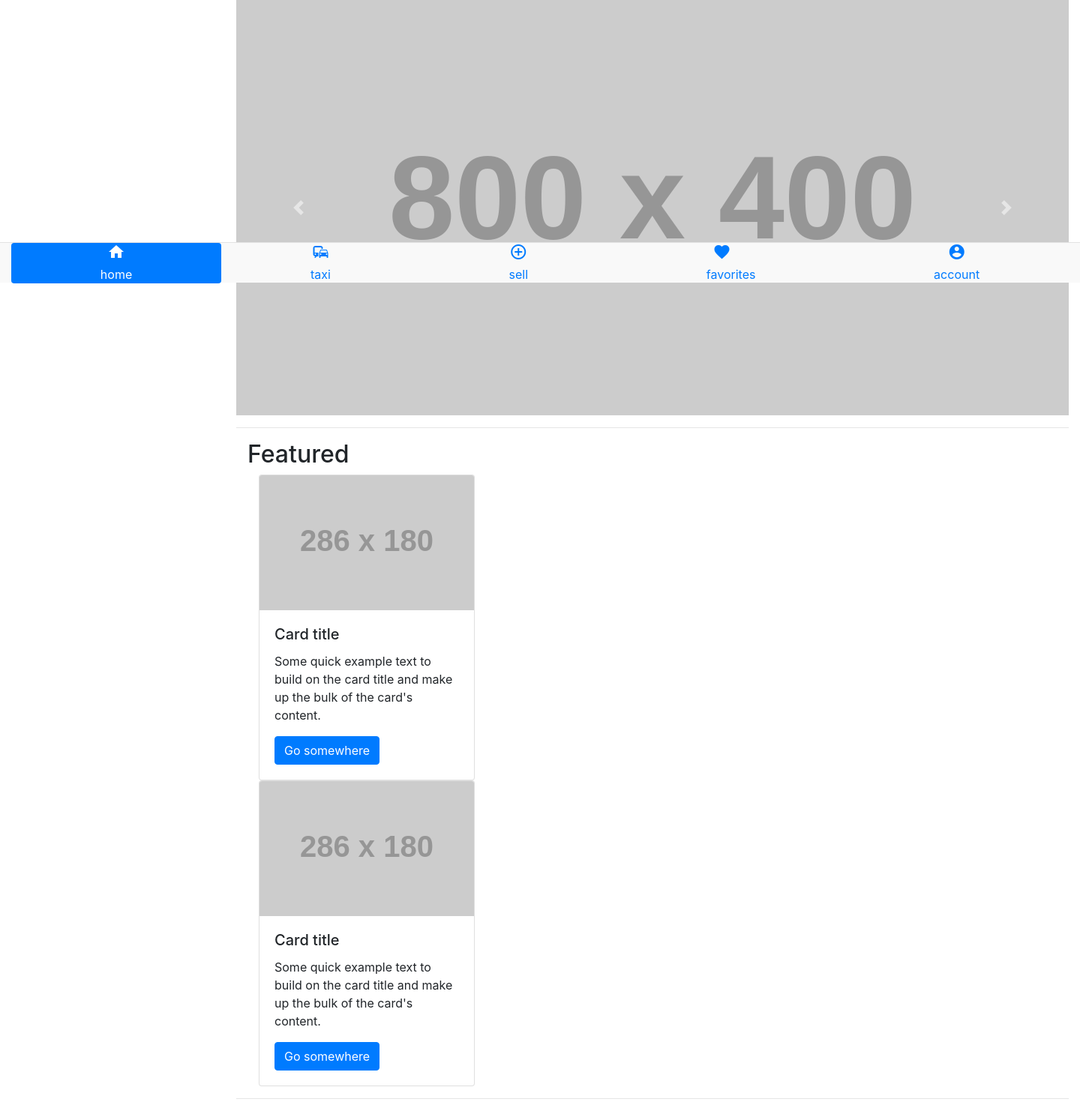
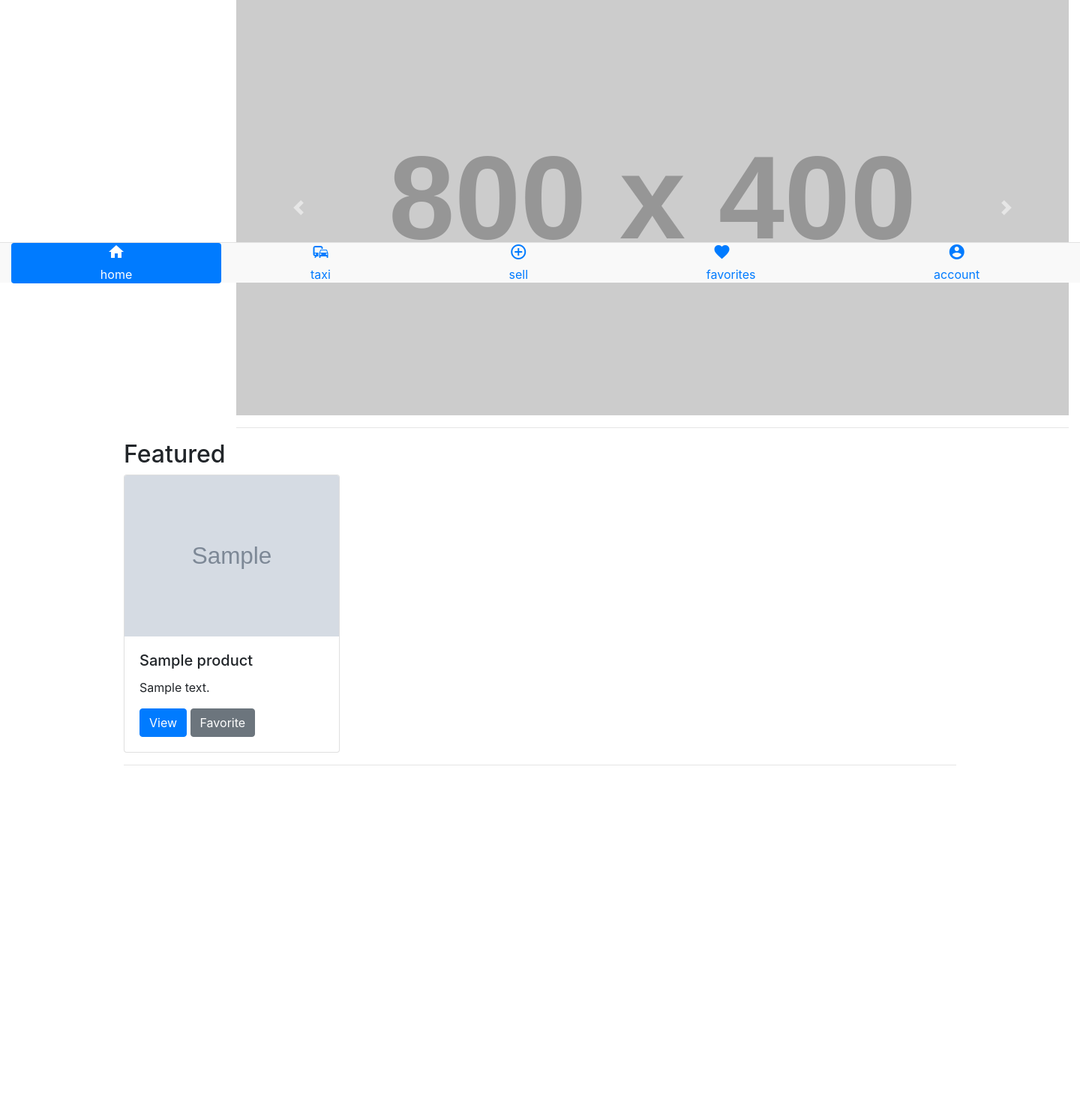
Before and after one commit to ishaanverma/muj-marketplace, a Django app: page / in a window 1440 px wide. Shown: the part 423-1905 px from the top of the page at 75% size. After the commit the page ends 1444 px from the top, so only its background shows below. Run offline with Django 3.2, Linux system fonts and the light colour scheme; a user stored in the database is signed in; tables that the repository leaves empty hold one stand-in row (values such as "Sample post"); grey boxes marked "Sample" are stand-in pictures; grey boxes labelled with a size stand in for pictures from a placeholder-image service; parts of the project's set-up code (start-up, migrations or seed data) failed here and were passed over; some libraries are stand-ins or nearby versions.

Commit message:
Updated home page

```diff
--- a/src/marketplace/home/urls.py
+++ b/src/marketplace/home/urls.py
@@ -5,5 +5,5 @@ from . import views
 app_name = "home"
 
 urlpatterns = [
-	path('', views.HomeView, name='home')
+	path('', views.HomeView.as_view(), name='home')
 ]
--- a/src/marketplace/home/views.py
+++ b/src/marketplace/home/views.py
@@ -1,14 +1,28 @@
 from django.shortcuts import render
 from django.views import View
+from django.views.generic import TemplateView
 
+from products.models import Product
 # class HomeView(View):
 # 	template_name = "home/index.html"
 
-def HomeView(request):
-	context = {}
-	if request.user.is_authenticated:
-		context = {
-			"username": request.user.get_full_name(),
-		}
+class HomeView(TemplateView):
+	template_name='home/home.html'
 
-	return render(request, 'home/home.html', context)
+	def get_context_data(self, *args, **kwargs):
+		context = super(HomeView, self).get_context_data(*args, **kwargs)
+
+		request = self.request
+		object_list = Product.objects.featured()
+		username = request.user.get_full_name()
+		context['object_list'] = object_list
+		context['username'] = username
+		return context
+# def HomeView(request):
+# 	context = {}
+# 	if request.user.is_authenticated:
+# 		context = {
+# 			"username": request.user.get_full_name(),
+# 		}
+
+# 	return render(request, 'home/home.html', context)
--- a/src/marketplace/products/models.py
+++ b/src/marketplace/products/models.py
@@ -60,6 +60,7 @@ class Product(models.Model):
 	price			= models.DecimalField(decimal_places=2, max_digits=10, default=10.00)
 	image 			= models.ImageField(upload_to="products/", null=True, blank=True)
 	active 			= models.BooleanField(default=True)
+	featured		= models.BooleanField(default=False)
 	timestamp 		= models.DateTimeField(auto_now_add=True)
 	user 			= models.ForeignKey(settings.AUTH_USER_MODEL, on_delete=models.CASCADE)
 	category 		= models.ForeignKey(Category, on_delete=models.PROTECT)
--- a/src/marketplace/search/views.py
+++ b/src/marketplace/search/views.py
@@ -15,6 +15,7 @@ class SearchProductView(ListView):
     def get_queryset(self, *args, **kwargs):
         request = self.request
         query = request.GET.get('q', None)
-        if query is not None:
+
+        if query is not None and query is not "":
             return Product.objects.search(query)
         return Product.objects.none()
--- a/src/marketplace/static_proj/css/home.css
+++ b/src/marketplace/static_proj/css/home.css
@@ -10,6 +10,7 @@
 .logo img   {
     width: 10em;
 }
+
 .title-text {
     margin-top: 14px;
     margin-bottom: 5px;
@@ -30,3 +31,7 @@
 .card {
     margin-bottom: 2em;
 }
+
+.whitespace {
+    height: 79px;
+}
--- a/src/templates/home/home.html
+++ b/src/templates/home/home.html
@@ -37,34 +37,29 @@
             </a>
         </div>
         <hr>
-        <section class="content">
+    </div>
+    <div class="container-fluid">
             <div class="products">
                 <div class="container category-section">
                     <div class="title">
                         <h2 class="title-text">Featured</h2>
                     </div>
-                    <div class="container category-display">
-                        <div class="card" style="width: 18rem;">
-                            <img class="card-img-top" src="https://dummyimage.com/286x180/d92bd9/000000.png?auto=yes" alt="Card image cap">
-                            <div class="card-body">
-                                <h5 class="card-title">Card title</h5>
-                                <p class="card-text">Some quick example text to build on the card title and make up the bulk of the card's content.</p>
-                                <a href="#" class="btn btn-primary">Go somewhere</a>
-                            </div>
-                        </div>
-                        <div class="card" style="width: 18rem;">
-                            <img class="card-img-top" src="https://dummyimage.com/286x180/afc21d/000000.png?auto=yes" alt="Card image cap">
-                            <div class="card-body">
-                                <h5 class="card-title">Card title</h5>
-                                <p class="card-text">Some quick example text to build on the card title and make up the bulk of the card's content.</p>
-                                <a href="#" class="btn btn-primary">Go somewhere</a>
-                            </div>
-                        </div>
-                    </div>
+                    <div class="row">
+                        {% for obj in object_list %}
+                            <div class="col">
+                                {% include 'products/snippets/card.html' with instance=obj %}
+
+                                {% if forloop.counter|divisibleby:4 %}
+                                    </div> </div> <div class="row">
+                                {% else %}
+                                    </div>
+                                {% endif %}
+                        {% endfor %}
                 </div>
                 <hr>
             </div>
-        </section>
+    </div>
+    <div class="whitespace">
     </div>
 {% endblock %}
 
--- a/src/templates/products/list.html
+++ b/src/templates/products/list.html
@@ -6,7 +6,6 @@
         <div class="row">
             {% for obj in object_list %}
                 <div class="col">
-                    {{ forloop.counter }}
                     {% include 'products/snippets/card.html' with instance=obj %}
 
                     {% if forloop.counter|divisibleby:2 %}
```
Also changed, not shown: src/marketplace/products/migrations/0013_product_featured.py (added), 4 other files.
